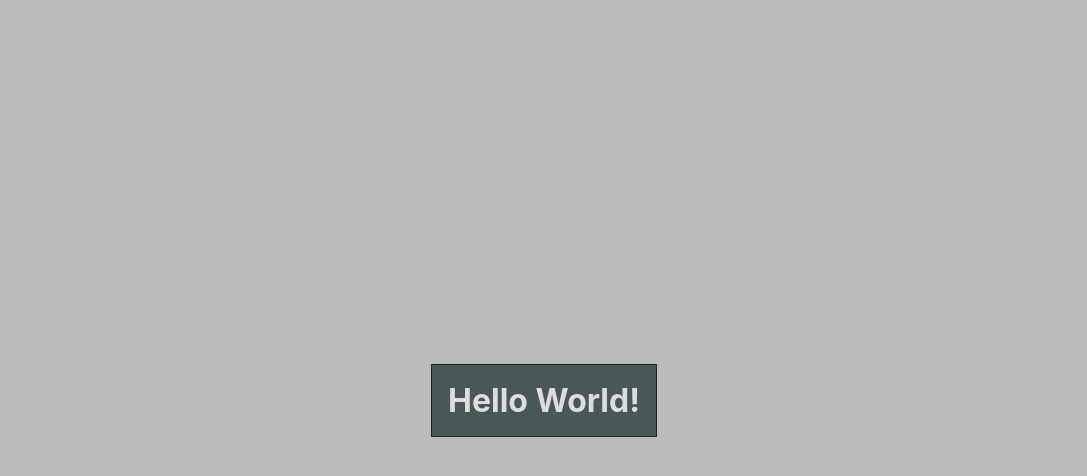
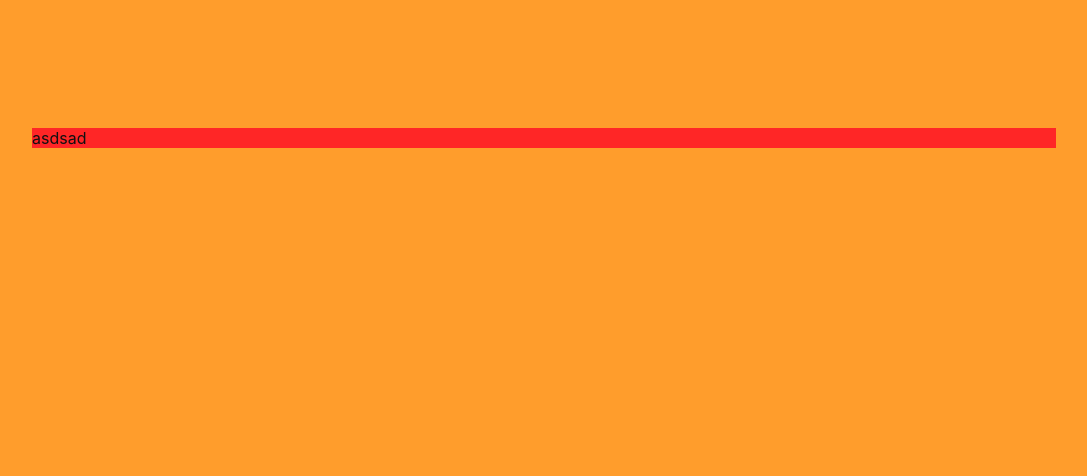
Before and after one commit to brtkev/todo-app, a React app: page / in a window 1280 px wide. Shown: the top 476 px of the page, without its empty margins (96-1183 px from the left). Built offline with nearby package versions, Linux system fonts and the light colour scheme.

Commit message:
new useDocTitle hook

```diff
--- a/src/App.js
+++ b/src/App.js
@@ -1,11 +1,14 @@
-import styles from './App.module.css'
+import styles from './styles/App.module.css'
+import useDocTitle from './hooks/useDocTitle';
+import Todo from './components/todo';
 
-const App = () => {
+export default function App(){
+	useDocTitle("todo app");
+
 	return (
-		<h1 className={styles.container} >Hello World!</h1>
+		<div className={styles.container} >
+
+			<Todo />
+		</div>
 	);
 }
-
-
-
-export default App;
--- a/src/App.module.css
+++ /dev/null
@@ -1,8 +0,0 @@
-
-.container{
-  border: 1px solid #222;
-  color: #ddd;
-  background: #233b;
-  padding: 1rem;
-
-}
--- /dev/null
+++ b/src/components/todo.js
@@ -0,0 +1,10 @@
+import styles from '../styles/todo.module.css';
+
+export default function Todo(){
+
+    return(
+        <div className={styles.container}>
+            asdsad
+        </div>
+    )
+}
--- /dev/null
+++ b/src/hooks/useDocTitle.js
@@ -0,0 +1,10 @@
+import { useState ,useEffect } from "react";
+
+export default function useDocTitle(title){
+    const [docTitle, setDoctTitle] = useState(title);
+    useEffect(() => {
+        document.title = docTitle;
+    }, [docTitle])
+
+    return [docTitle, setDoctTitle];
+}
--- a/src/index.html
+++ b/src/index.html
@@ -4,7 +4,7 @@
   <meta charset="UTF-8">
   <meta http-equiv="X-UA-Compatible" content="IE=edge">
   <meta name="viewport" content="width=device-width, initial-scale=1.0">
-  <title>React App</title>
+  <title>Todo App</title>
 </head>
 <body>
   	<div id="root"></div>
--- a/src/styles.css
+++ b/src/styles.css
@@ -4,10 +4,13 @@
 }
 
 body{
-  background: #bbb;
+  background: #fefefe;
   /*background-image: url('../public/background.png');*/
   display: grid;
   place-content: center;
   min-height: 100vh;
   margin: 0;
+
+
+  --backgroundColor : #ff9d2c
 }
--- /dev/null
+++ b/src/styles/App.module.css
@@ -0,0 +1,11 @@
+.container {
+  color: #111;
+  background: var(--backgroundColor);
+  min-width: 100vw;
+  max-width: 100vw;
+  min-height: 100vh;
+
+  padding: 10%;
+
+  display: flex;
+}
--- /dev/null
+++ b/src/styles/todo.module.css
@@ -0,0 +1,6 @@
+
+.container{
+    height: 100%;
+    width: 100%;
+    background: #ff2626
+}
```
